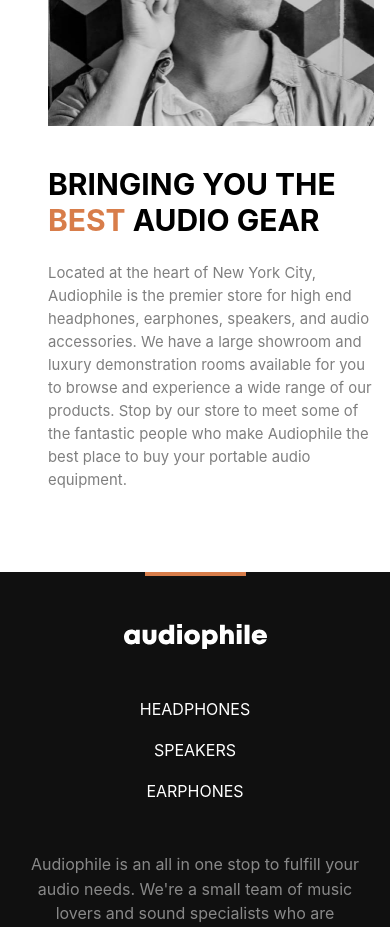
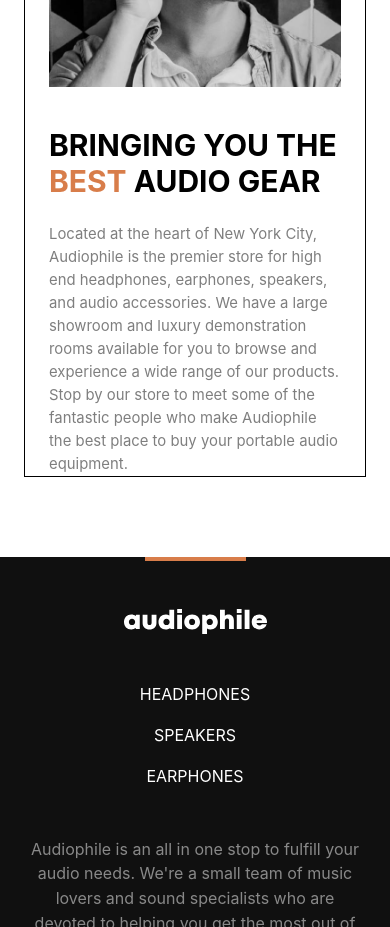
Before and after one commit to Aaron-k12/audiophile-ecommerce-website, a Next.js app: page /category/earphones/1 in a window 390 px wide. Shown: the part 4340-5267 px from the top of the page. Built offline with nearby package versions, Linux system fonts and the light colour scheme.

Commit message:
Fix cart details page image

```diff
--- a/src/app/category/[categoryName]/[productDetail]/page.jsx
+++ b/src/app/category/[categoryName]/[productDetail]/page.jsx
@@ -13,7 +13,7 @@ const ProductDetailPage = () => {
 
   return (
     <div className="overflow-x-hidden mb-20 px-6">
-      <div className="">
+      <div className="border">
         <ProductDetail
           categoryName={params.categoryName}
           productId={params.productDetail}
--- a/src/components/Home/AboutShowCase.jsx
+++ b/src/components/Home/AboutShowCase.jsx
@@ -33,7 +33,7 @@ const AboutShowCase = () => {
           alt="image of a man with a headset"
         />
       </div>
-      <div className="flex flex-col min-w-[20.4rem] lg:order-1 h-full items-left">
+      <div className="flex flex-col lg:order-1 h-full items-left">
         <div className="lg:my-auto flex flex-col gap-y-6">
           <div className="mx-auto place-self-start w-full">
             <p className="text-3xl font-bold uppercase ">
```
